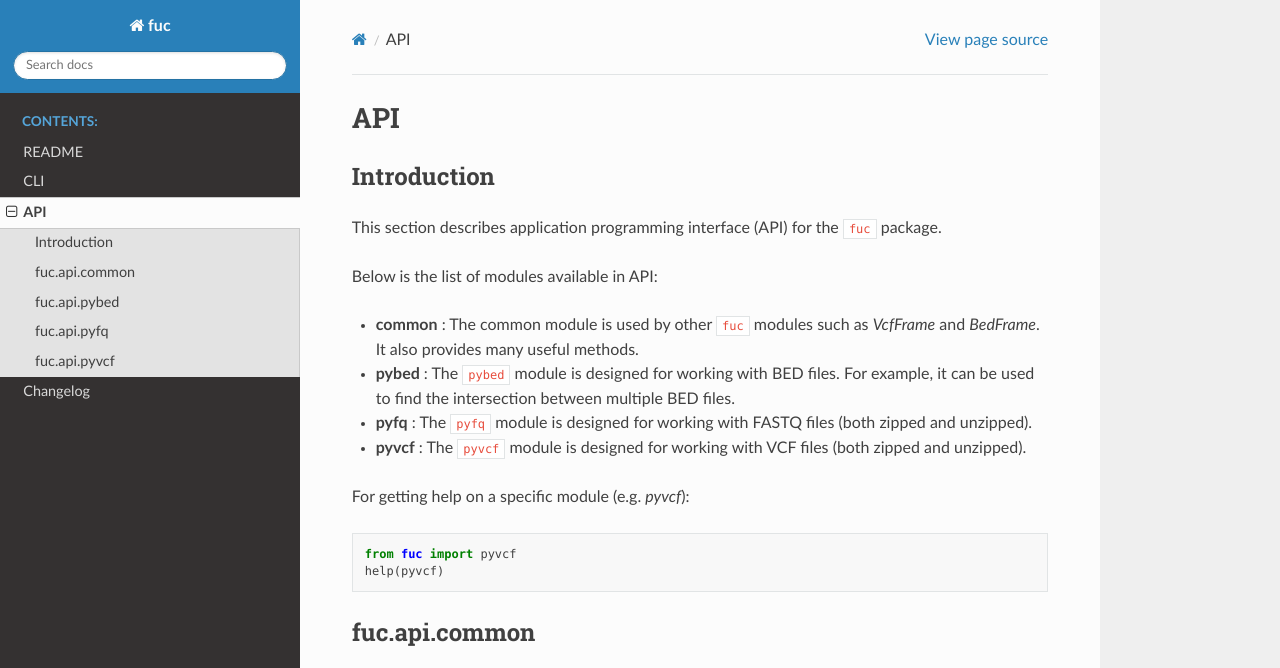
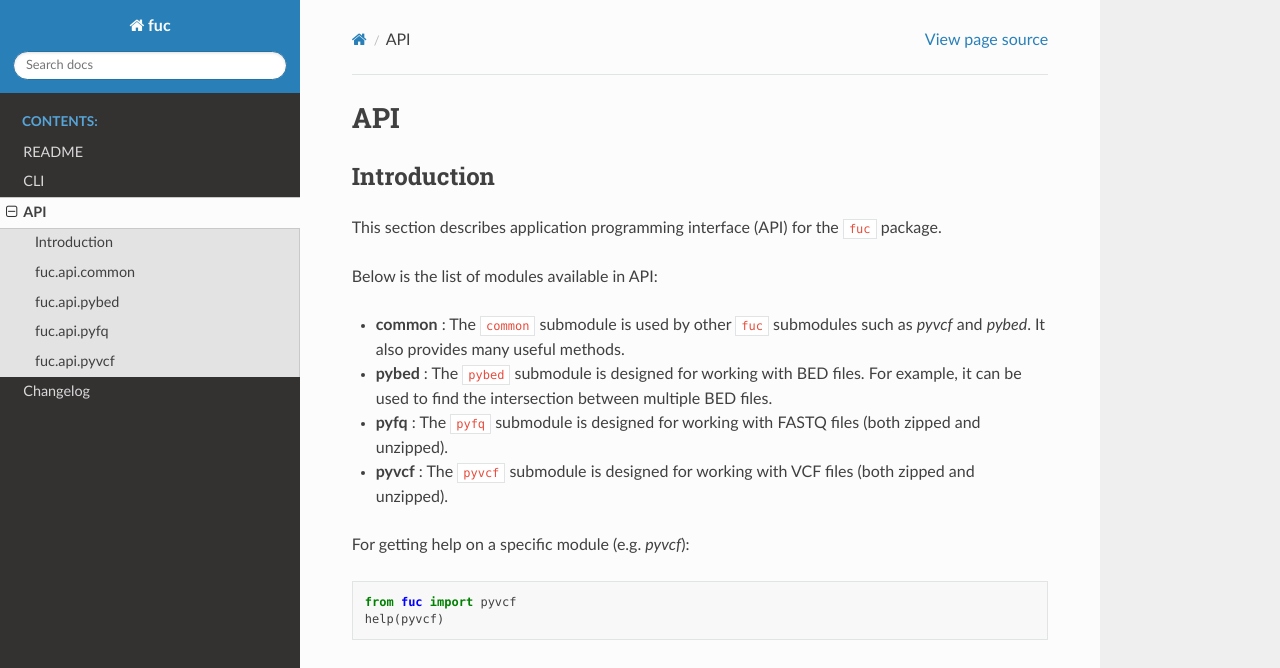
Before and after one commit to sbslee/fuc, a Sphinx documentation site: the page built from docs/api.rst, in a window 1280 px wide and 900 px high, cut to the strip 0-668 px from the top of the window. Built offline with Sphinx 7.4.7 and the Read the Docs theme 2.0.0, drawn with Linux system fonts in a browser that asks for light colours.

Commit message:
Update docs

```diff
--- a/docs/api.rst
+++ b/docs/api.rst
@@ -8,10 +8,10 @@ This section describes application programming interface (API) for the ``fuc`` p
 
 Below is the list of modules available in API:
 
-- **common** : The common module is used by other ``fuc`` modules such as `VcfFrame` and `BedFrame`. It also provides many useful methods.
-- **pybed** : The ``pybed`` module is designed for working with BED files. For example, it can be used to find the intersection between multiple BED files.
-- **pyfq** : The ``pyfq`` module is designed for working with FASTQ files (both zipped and unzipped).
-- **pyvcf** : The ``pyvcf`` module is designed for working with VCF files (both zipped and unzipped).
+- **common** : The ``common`` submodule is used by other ``fuc`` submodules such as `pyvcf` and `pybed`. It also provides many useful methods.
+- **pybed** : The ``pybed`` submodule is designed for working with BED files. For example, it can be used to find the intersection between multiple BED files.
+- **pyfq** : The ``pyfq`` submodule is designed for working with FASTQ files (both zipped and unzipped).
+- **pyvcf** : The ``pyvcf`` submodule is designed for working with VCF files (both zipped and unzipped).
 
 For getting help on a specific module (e.g. `pyvcf`):
 
```
Also changed, not shown: README.rst (+4 -4 lines).
